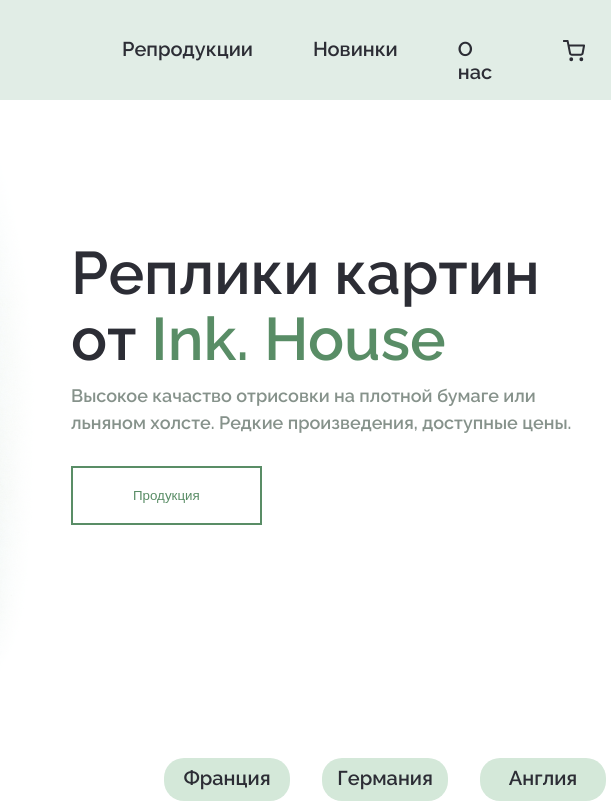
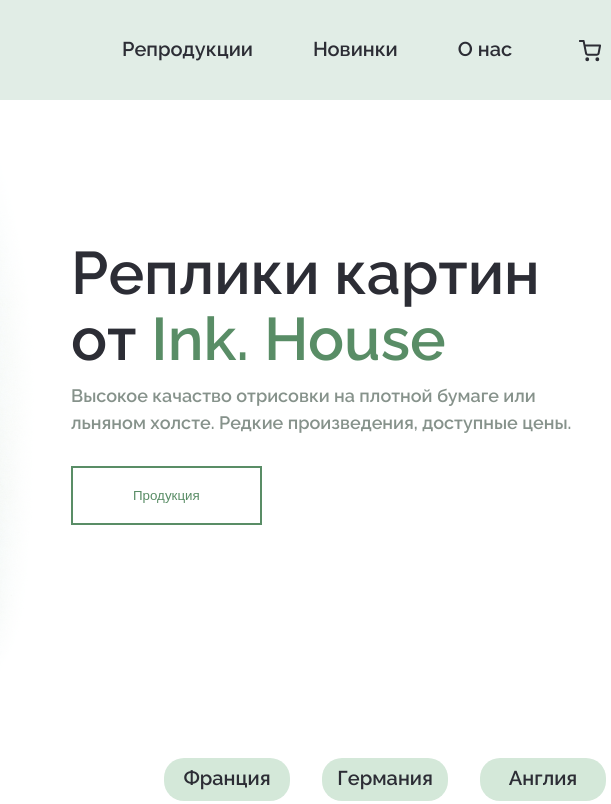
Before and after one commit to ndanilova/Ink_House, a plain HTML site: page index.html in a window 1280 px wide. Shown: the top 804 px of the page, 669-1280 px from the left. Drawn offline with Linux system fonts and the light colour scheme; a web font is replaced by a local one.

Commit message:
Update index.css

```diff
--- a/index.css
+++ b/index.css
@@ -46,7 +46,7 @@ header {
 .home_links {
   display: flex;
   gap: 60px;
-  width: 470px;
+  width: 490px;
   height: 24px;
   margin: 38px 38px 0px 450px;
   font-size: 20px;
```
